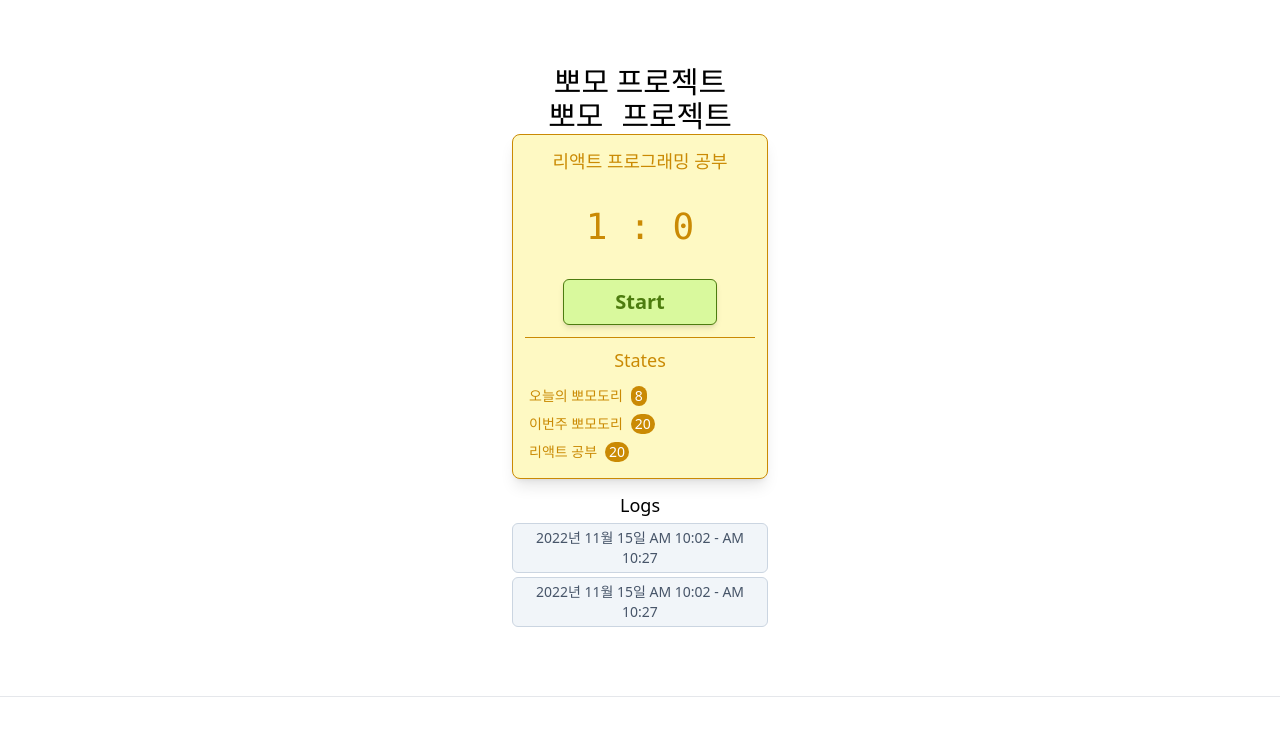
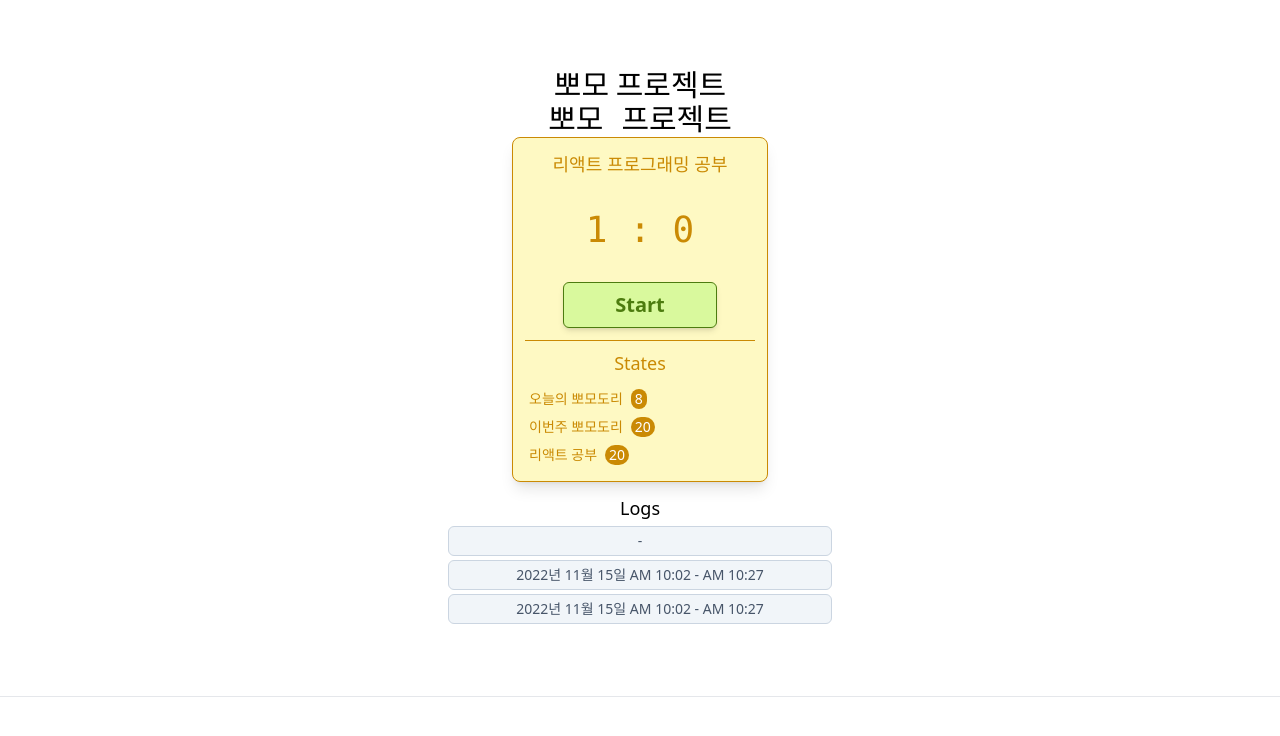
Before and after one commit to moonsunmi/pomo-weekly, a Next.js app: page / in a window 1280 px wide. Shown: the top 736 px of the page. Built offline with nearby package versions, Linux system fonts and the light colour scheme.

Commit message:
로그 추가
첫 번째 로그가 이상하게 추가되는 현상이 있음.

```diff
--- a/components/Counter.js
+++ b/components/Counter.js
@@ -0,0 +1,77 @@
+import next from "next";
+import React from "react";
+import { useEffect, useState } from "react";
+
+function getTimeRecord(now) {
+  return `${now.getFullYear()}년 ${now.getMonth()}월 ${now.getDate()}일 ${now.getHours()}시 ${now.getMinutes()}분 `;
+}
+const Counter = ({ minutes, seconds, nextLogId, logs, addLogs }) => {
+  let initPomodori = minutes * 60 + seconds;
+
+  const [countdownNumber, setCountdownNumber] = useState(initPomodori);
+  const [isCounting, setIsCounting] = useState(false);
+
+  let startStopButton;
+  let now = new Date();
+
+  const startTimer = () => {
+    // start는 로그 자체를 추가하고, end는 마지막 로그에 값만 추가하는 것이다.
+    let timeRecord = getTimeRecord(now);
+    addLogs([...logs, { id: nextLogId.current, start: timeRecord, end: "" }]); // end 넣을 필요가 있을까?
+    setIsCounting(true);
+    nextLogId.current += 1;
+  };
+
+  const stopTimer = () => {
+    // start는 로그 자체를 추가하고, end는 마지막 로그에 값만 추가하는 것이다.
+    let lastLogId = nextLogId.current - 1;
+    let timeRecord = getTimeRecord(now);
+    addLogs(
+      logs.map((log) =>
+        log.id == lastLogId ? { ...log, end: timeRecord } : log
+      )
+    );
+    setIsCounting(false);
+  };
+
+  useEffect(() => {
+    if (isCounting) {
+      const interval = setInterval(() => {
+        if (countdownNumber <= 0) {
+          // countdown 끝
+          setCountdownNumber(initPomodori);
+          setIsCounting(false);
+          clearInterval(interval);
+        } else {
+          setCountdownNumber(countdownNumber - 1);
+        }
+      }, 1000);
+      return () => clearInterval(interval);
+    }
+  }, [countdownNumber, isCounting]);
+
+  if (isCounting) {
+    startStopButton = (
+      <div className="button w-3/4" onClick={stopTimer}>
+        Stop
+      </div>
+    );
+  } else {
+    startStopButton = (
+      <div className="button w-3/4" onClick={startTimer}>
+        Start
+      </div>
+    );
+  }
+
+  return (
+    <div>
+      <div className="text-4xl my-8 font-mono">
+        {Math.floor(countdownNumber / 60)} : {countdownNumber % 60}
+      </div>{" "}
+      <div className="flex justify-center m-3">{startStopButton}</div>
+    </div>
+  );
+};
+
+export default Counter;
--- /dev/null
+++ b/components/Log.js
@@ -0,0 +1,13 @@
+const Log = ({ log }) => {
+  //return <div>{log.start}</div>;
+  console.log(log.start);
+
+  return (
+    <div className=" bg-slate-100 text-slate-600 text-sm p-1 my-1 border border-slate-300 rounded-md">
+      {log.start} - {log.end}
+    </div>
+  );
+  //return <div>{console.log(log.start)}</div>;
+};
+
+export default Log;
--- a/components/Logs.js
+++ b/components/Logs.js
@@ -1,7 +1,14 @@
-const Logs = () => {
+import Log from "./Log";
+
+const Logs = ({ logs }) => {
   return (
-    <div className="w-64 m-3">
+    <div className="w-96 m-3">
       <p className=" text-lg ">Logs</p>
+      <div>
+        {logs.map((log, index) => (
+          <Log log={log} key={index} />
+        ))}
+      </div>
       <div className=" bg-slate-100 text-slate-600 text-sm p-1 my-1 border border-slate-300 rounded-md">
         2022년 11월 15일 AM 10:02 - AM 10:27
       </div>
--- a/components/TimerContainer.js
+++ b/components/TimerContainer.js
@@ -1,50 +1,19 @@
-import { useEffect, useState } from "react";
+import Counter from "./Counter";
 import State from "./State";
 
-const TimerContainer = ({ minutes, seconds }) => {
+const TimerContainer = ({ minutes, seconds, nextLogId, logs, addLogs }) => {
   // 분과 초를 따로 관리하는 게 나을 수도 있겠다.
-  let initPomodori = minutes * 60 + seconds;
-  const [countdownNumber, setCountdownNumber] = useState(initPomodori);
-  const [isCounting, setIsCounting] = useState(false);
-  let startStopButton;
-
-  useEffect(() => {
-    if (isCounting) {
-      const interval = setInterval(() => {
-        if (countdownNumber <= 0) {
-          setCountdownNumber(initPomodori);
-          setIsCounting(false);
-          clearInterval(interval);
-        } else {
-          setCountdownNumber(countdownNumber - 1);
-        }
-      }, 1000);
-      return () => clearInterval(interval);
-    }
-  }, [countdownNumber, isCounting]);
-
-  if (isCounting) {
-    startStopButton = (
-      <div className="button w-3/4" onClick={() => setIsCounting(false)}>
-        Stop
-      </div>
-    );
-  } else {
-    startStopButton = (
-      <div className="button w-3/4" onClick={() => setIsCounting(true)}>
-        Start
-      </div>
-    );
-  }
 
   return (
     <div className=" shadow-lg bg-yellow-100 text-yellow-600  text-lg items-center w-64 rounded-lg border border-yellow-600 p-3	">
       <div className=" border-yellow-600">리액트 프로그래밍 공부</div>
-
-      <div className="text-4xl my-8 font-mono">
-        {Math.floor(countdownNumber / 60)} : {countdownNumber % 60}
-      </div>
-      <div className="flex justify-center m-3">{startStopButton}</div>
+      <Counter
+        minutes={minutes}
+        seconds={seconds}
+        nextLogId={nextLogId}
+        logs={logs}
+        addLogs={addLogs}
+      />
       <div className="border-t border-yellow-600 text-sm">
         <p className=" text-lg my-2">States</p>
         <State stateName={"오늘의 뽀모도리"} stateNumber="8" />
--- a/pages/index.js
+++ b/pages/index.js
@@ -1,11 +1,15 @@
 import Head from "next/head";
 import Image from "next/image";
+import { useRef, useState } from "react";
 import Logs from "../components/Logs";
 import TimerContainer from "../components/TimerContainer";
 import styles from "../styles/Home.module.css";
 
 export default function Home() {
   let unitPomodori = 1;
+  const [logs, setLogs] = useState([{ id: 0, start: "", end: "" }]);
+  const nextLogId = useRef(0);
+
   return (
     <div className="flex min-h-screen flex-col items-center justify-center py-2">
       <Head>
@@ -16,8 +20,14 @@ export default function Home() {
       <main className="flex w-full flex-1 flex-col items-center justify-center px-20 text-center">
         <p className="font-NotoSansKorea text-3xl">뽀모 프로젝트</p>
         <p className="font-NotoSansMono text-3xl">뽀모 프로젝트</p>
-        <TimerContainer minutes={unitPomodori} seconds={0} />
-        <Logs />
+        <TimerContainer
+          minutes={unitPomodori}
+          seconds={0}
+          nextLogId={nextLogId}
+          logs={logs}
+          addLogs={setLogs}
+        />
+        <Logs logs={logs} />
       </main>
 
       <footer className="flex h-24 w-full items-center justify-center border-t"></footer>
```
